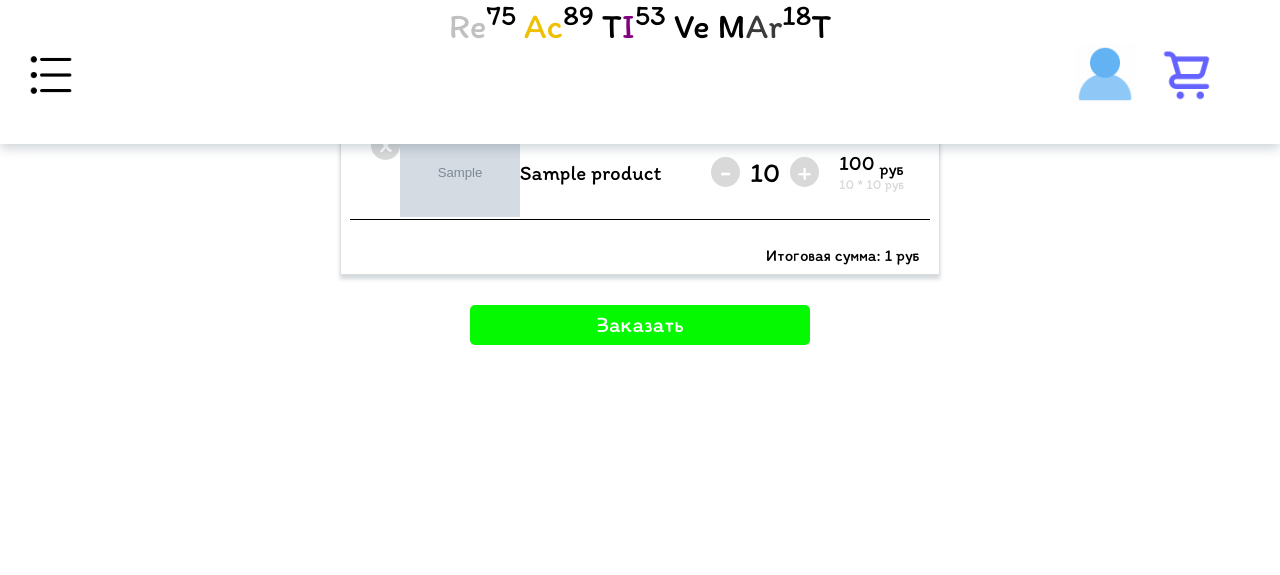
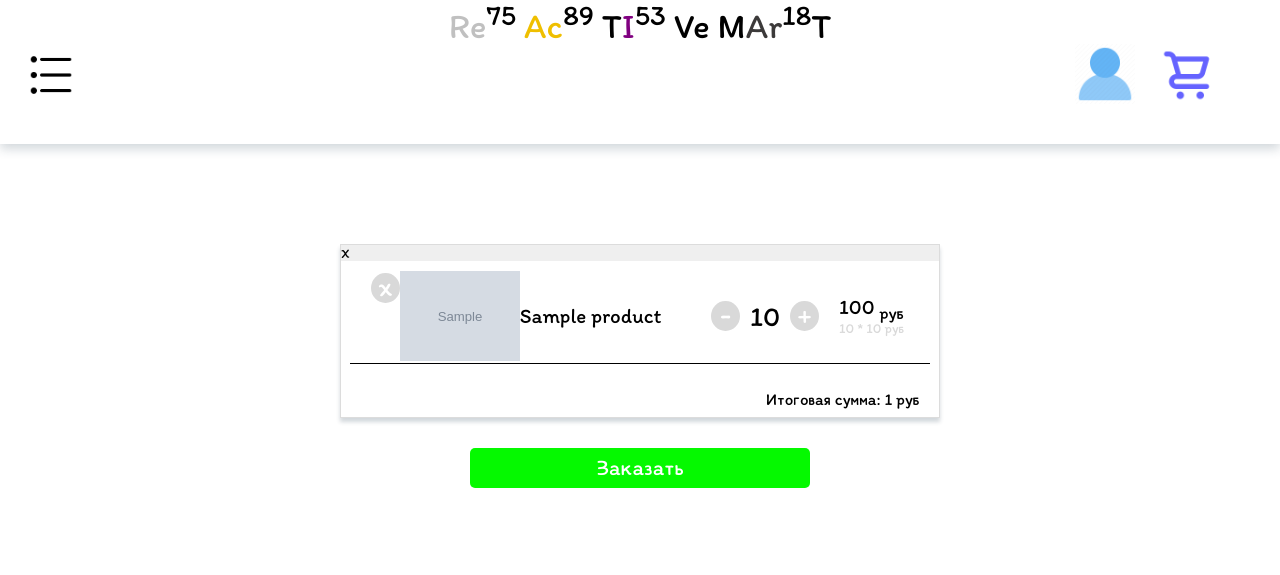
Before and after one commit to coffee1310/chemical_store, a Django app: template app/templates/app/cart.html in a window 1280 px wide. Shown: the top 575 px of the page. After the commit the page ends 488 px from the top, so only its background shows below. Run offline with Django 3.2, Linux system fonts and the light colour scheme; the template is opened without the code that fills it: most values are stand-ins (such as "Sample title", 1, 10 or a date in 2020); grey boxes marked "Sample" are stand-in pictures; some libraries are stand-ins or nearby versions.

Commit message:
Bug fix 3

```diff
--- a/app/static/app/css/style.css
+++ b/app/static/app/css/style.css
@@ -49,16 +49,6 @@ h1,h2,h3,h4,h5,h6{font-size:inherit;font-weight: 400;}
 html {
 	font-family: "itimcyrillic";
 }
-
-header {
-	position: fixed;
-	width: 100%;
-	z-index: 100;
-	margin-top: -100px;
-}
-
-
-
 /*Menu*/
 .bg-nav {
 	-webkit-box-shadow: 0px 5px 10px 0px rgba(34, 60, 80, 0.2);
@@ -67,9 +57,6 @@ header {
 	background-color: white;
 }
 
-.content {
-	margin-top: 100px;
-}
 
 .Logo-list {
 	font-size: 250%;
@@ -83,6 +70,7 @@ header {
 
 .second-menu ul {
 	display: flex;
+
 	height: 100px;
 }
 .second-menu ul img {
@@ -97,7 +85,7 @@ header {
 	position: absolute;
 	left: 27%;
 	width: 30%;
-	height: 35px;
+	height: 4%;
 	margin-top: 20px;
 	max-width: 1000px;
 	max-height: 40px;
```
